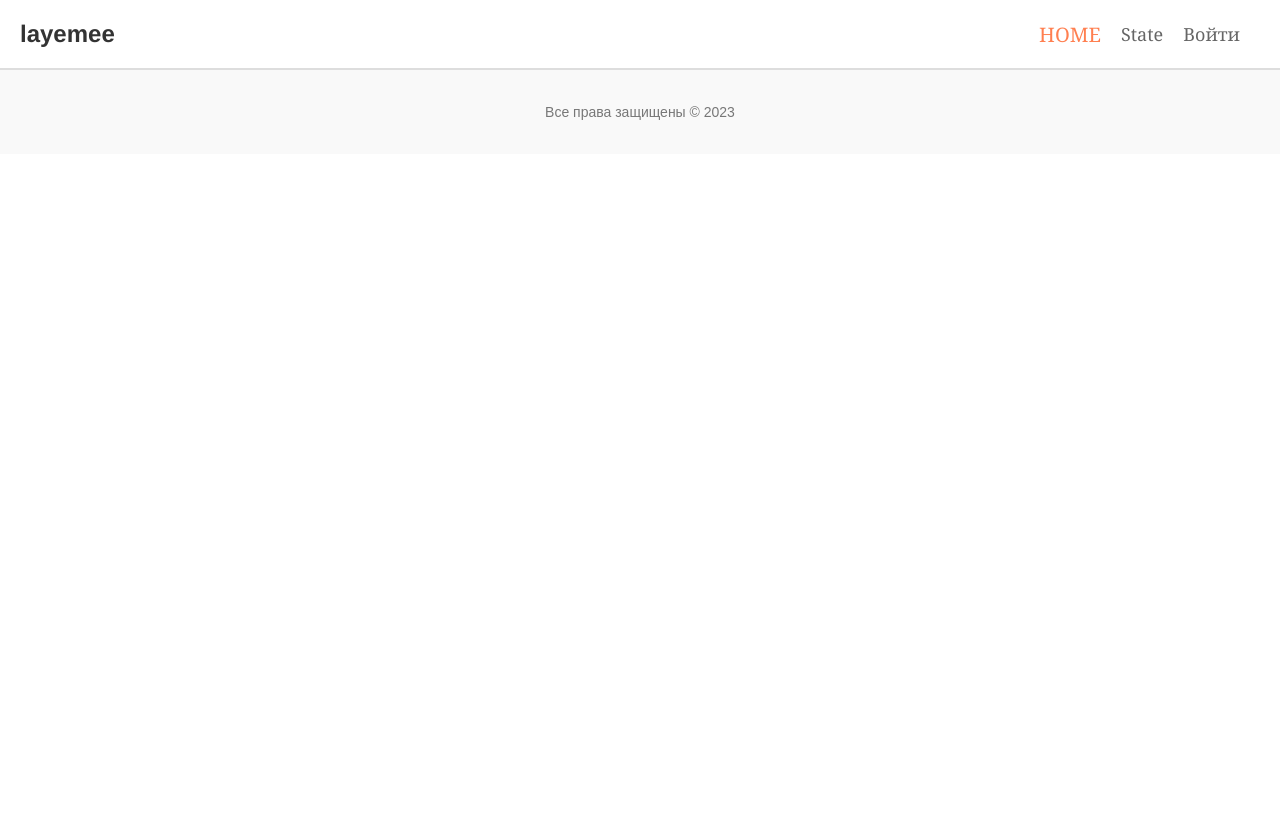
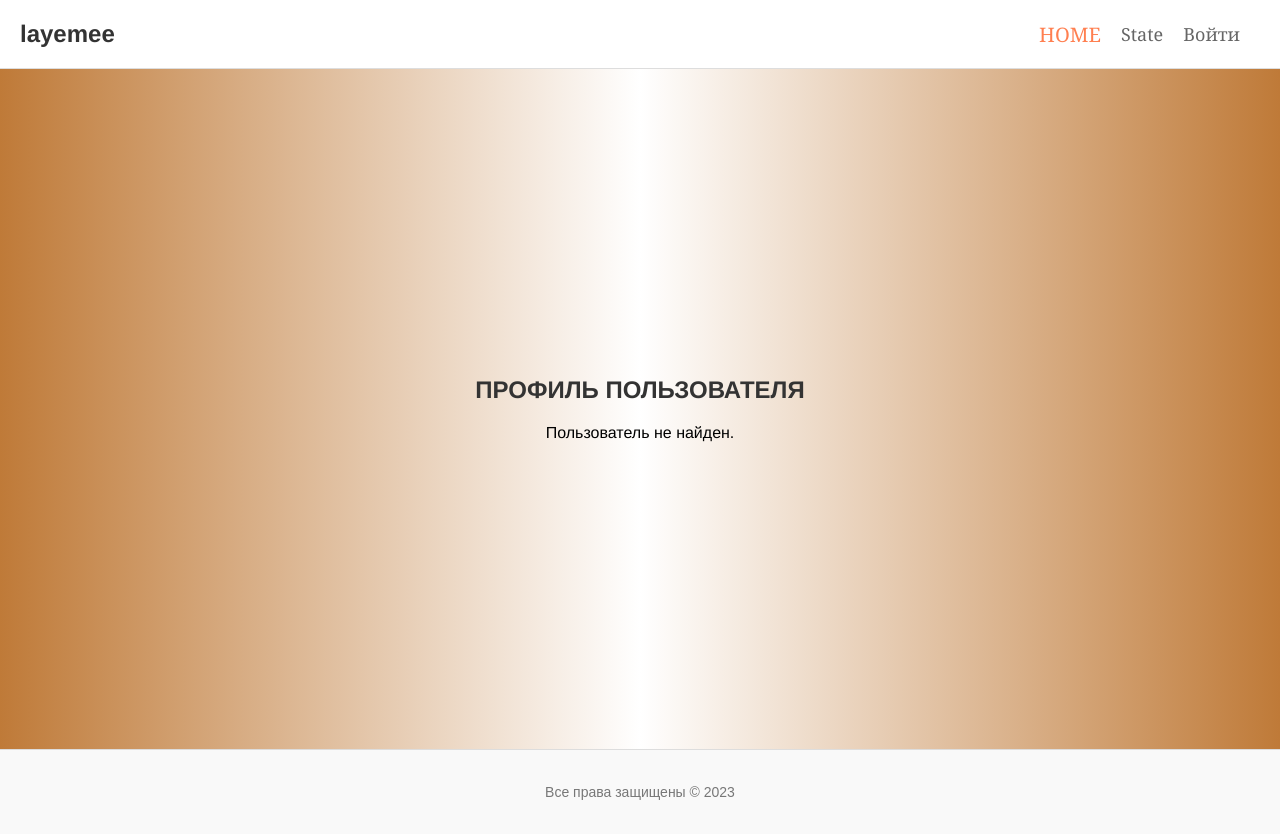
Before and after one commit to layemee11/practice-site-most, a React (Create React App) app: page /profile in a window 1280 px wide. Before the commit the page ends 800 px from the top, so only its background shows below. Built offline with nearby package versions, Linux system fonts and the light colour scheme; no server answers.

Commit message:
feat: add profile page and update styles

```diff
--- a/src/App.js
+++ b/src/App.js
@@ -8,6 +8,7 @@ import Footer from "./components/Footer";
 import store from "./components/store/store";
 import Cart from "./components/pages/Cart";
 import Login from "./components/pages/Login";
+import Profile from "./components/pages/Profile";
 import { ToastContainer } from "react-toastify";
 import "react-toastify/dist/ReactToastify.css";
 import ProductDetails from "./components/pages/ProductDetails";
@@ -24,6 +25,7 @@ function App() {
             <Route path="/cart" element={<Cart />} />
             <Route path="/products/:productId" element={<ProductDetails />} />
             <Route path="/login" element={<Login />} />
+            <Route path="/profile" element={<Profile />} />
           </Routes>
           <Footer />
           <ToastContainer />
--- a/src/components/Header.js
+++ b/src/components/Header.js
@@ -82,11 +82,17 @@ function Header() {
           State
         </NavLink>
         {isAuthenticated ? (
+          <>
             <NavLink to="/cart" style={linkStyle} activestyle={activeLinkStyle}>
               Корзина
             </NavLink>
-        ) : null}
-        {isAuthenticated ? (
+            <NavLink
+              to="/profile"
+              style={linkStyle}
+              activestyle={activeLinkStyle}
+            >
+              Профиль
+            </NavLink>
             <button
               onClick={handleLogout}
               style={logoutButtonStyle}
@@ -95,6 +101,7 @@ function Header() {
             >
               Выйти
             </button>
+          </>
         ) : (
           <NavLink to="/login" style={linkStyle} activestyle={activeLinkStyle}>
             Войти
--- a/src/components/pages/Cart.js
+++ b/src/components/pages/Cart.js
@@ -15,11 +15,14 @@ function Cart() {
   };
 
   const cartContainerStyle = {
+    fontFamily: "Helvetica, Arial, sans-serif",
+    padding: "20px",
+    textAlign: "center",
     display: "flex",
-    flexDirection: "column",
+    justifyContent: "center",
     alignItems: "center",
-    fontFamily: "Arial, sans-serif",
-    padding: "20px",
+    minHeight: "80vh",
+    background: "linear-gradient(90deg, #bf7a38, #ffffff, #bf7a38)",
   };
 
   const cartTitleStyle = {
--- a/src/components/pages/Home.js
+++ b/src/components/pages/Home.js
@@ -19,6 +19,7 @@ function Home() {
     display: "flex",
     flexWrap: "wrap",
     justifyContent: "center",
+    background: "linear-gradient(90deg, #bf7a38, #ffffff, #bf7a38)",
   };
 
   const productCartStyle = {
@@ -121,7 +122,7 @@ function Home() {
             <button
               style={addToCartButtonStyle}
               onClick={() => handleAddToCart(item)}
-              //disabled={!isLoggedIn}
+              //disabled={!isLoggedIn}}
             >
               Добавить в корзину
             </button>
--- a/src/components/pages/ProductDetails.js
+++ b/src/components/pages/ProductDetails.js
@@ -81,7 +81,14 @@ function ProductDetails() {
   }
 
   return (
-    <div style={{ display: "flex", justifyContent: "center" }}>
+    <div
+      style={{
+        display: "flex",
+        justifyContent: "center",
+        minHeight: "80vh",
+        background: "linear-gradient(90deg, #bf7a38, #ffffff, #bf7a38)",
+      }}
+    >
       <div style={styles.container}>
         <img
           src={productDetails.thumbnail}
--- /dev/null
+++ b/src/components/pages/Profile.js
@@ -0,0 +1,103 @@
+import React from "react";
+import { useSelector } from "react-redux";
+
+function Profile() {
+  const user = useSelector((state) => state.auth.user);
+
+  const profileContainerStyle = {
+    fontFamily: "Helvetica, Arial, sans-serif",
+    padding: "20px",
+    textAlign: "center",
+    display: "flex",
+    justifyContent: "center",
+    alignItems: "center",
+    minHeight: "80vh",
+    background: "linear-gradient(90deg, #bf7a38, #ffffff, #bf7a38)",
+  };
+
+  const contentContainerStyle = {
+    maxWidth: "600px",
+    width: "100%",
+  };
+
+  const headingStyle = {
+    fontSize: "24px",
+    fontWeight: "bold",
+    marginBottom: "20px",
+    color: "#333",
+    textTransform: "uppercase",
+  };
+
+  const labelStyle = {
+    fontWeight: "bold",
+    marginRight: "10px",
+    color: "#666",
+  };
+
+  const avatarStyle = {
+    width: "150px",
+    height: "150px",
+    borderRadius: "50%",
+    objectFit: "cover",
+    marginBottom: "20px",
+  };
+
+  const usernameStyle = {
+    fontSize: "20px",
+    fontWeight: "bold",
+    marginBottom: "10px",
+    textTransform: "uppercase",
+    letterSpacing: "2px",
+    color: "#333",
+  };
+
+  const decorationStyle = {
+    position: "absolute",
+    top: 0,
+    left: 0,
+    width: "100%",
+    height: "100%",
+    background: "linear-gradient(90deg, #bf7a38, #ffffff, #bf7a38)",
+    opacity: 0.1,
+    zIndex: -1,
+  };
+
+  return (
+    <div style={profileContainerStyle}>
+      <div style={contentContainerStyle}>
+        <div style={decorationStyle}></div>
+        <h1 style={headingStyle}>
+          Профиль пользователя {user && user.username}
+        </h1>
+        {user ? (
+          <>
+            <img src={user.image} alt="Аватар" style={avatarStyle} />
+            <h2 style={usernameStyle}>
+              {user.firstName} {user.lastName}
+            </h2>
+            <p>
+              <span style={labelStyle}>Пол:</span>
+              {user.gender}
+            </p>
+            <p>
+              <span style={labelStyle}>Email:</span>
+              {user.email}
+            </p>
+            <p>
+              <span style={labelStyle}>ID пользователя:</span>
+              {user.id}
+            </p>
+            {/* <p>
+              <span style={labelStyle}>Token:</span>
+              {user.token}
+            </p> */}
+          </>
+        ) : (
+          <p>Пользователь не найден.</p>
+        )}
+      </div>
+    </div>
+  );
+}
+
+export default Profile;
--- a/src/components/pages/State.js
+++ b/src/components/pages/State.js
@@ -14,16 +14,18 @@ function State() {
   const stateStyle = {
     fontStyle: "sans-sefif",
     fontSize: "80px",
-    padding: "40px",
     textAlign: "center",
     display: "flex",
-    justifyContent: "space-between",
+    justifyContent: "center",
+    minHeight: "80vh",
+    background: "linear-gradient(90deg, #bf7a38, #ffffff, #bf7a38)",
   };
 
   const buttonStyle = {
+    maxWidth: "600px",
+    width: "100%",
     fontStyle: "sans-sefif",
     fontSize: "80px",
-    padding: "10px 20px",
     borderRadius: "5px",
     border: "none",
     cursor: "pointer",
--- a/src/components/store/authSlice.js
+++ b/src/components/store/authSlice.js
@@ -22,7 +22,9 @@ const authSlice = createSlice({
     user: null,
     isAuthenticated: false,
     error: null,
+    profile: null,
   },
+
   reducers: {
     logout: (state) => {
       state.user = null;
@@ -39,6 +41,7 @@ const authSlice = createSlice({
         state.user = action.payload;
         state.isAuthenticated = true;
         state.error = null;
+        state.profile = action.payload;
       })
       .addCase(login.rejected, (state, action) => {
         state.user = null;
```
Lines whose indentation alone changed are shown as unchanged.
